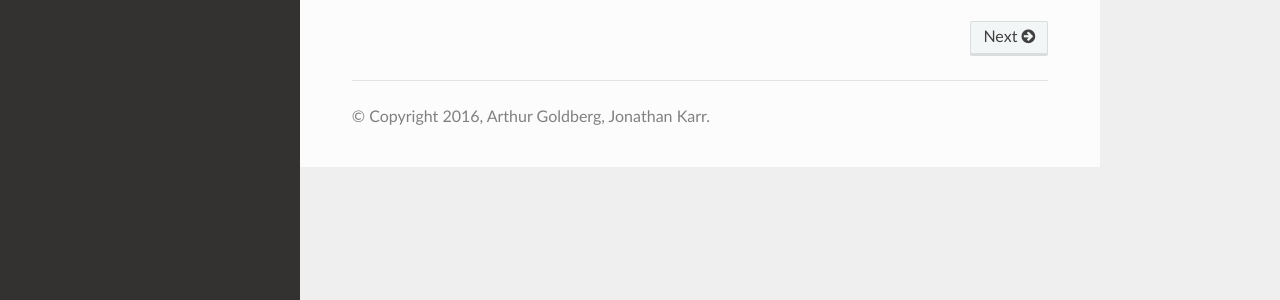
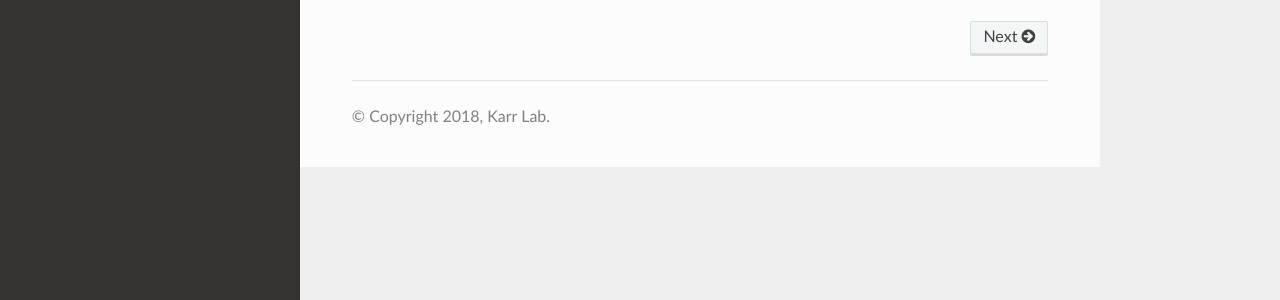
Before and after one commit to KarrLab/wc_utils, a Sphinx documentation site: the page built from docs/index.rst, in a window 1280 px wide. Shown: the part 495-795 px from the top of the page. Built offline with Sphinx 7.4.7 and the Read the Docs theme 2.0.0, drawn with Linux system fonts in a browser that asks for light colours; pages that are not in the unit, such as notebooks, are missing from menus; the version number could not be read and is left out.

Commit message:
updating copyright date

```diff
--- a/docs/conf.py
+++ b/docs/conf.py
@@ -16,6 +16,7 @@
 # add these directories to sys.path here. If the directory is relative to the
 # documentation root, use os.path.abspath to make it absolute, like shown here.
 #
+import datetime
 import os
 import sys
 sys.path.insert(0, os.path.abspath('..'))
@@ -62,7 +63,7 @@ master_doc = 'index'
 
 # General information about the project.
 project = 'Whole-cell utilities'
-copyright = '2016, Arthur Goldberg, Jonathan Karr'
+copyright = u'{}, Karr Lab'.format(datetime.datetime.now().year)
 author = 'Arthur Goldberg, Jonathan Karr'
 
 # The version info for the project you're documenting, acts as replacement for
```
